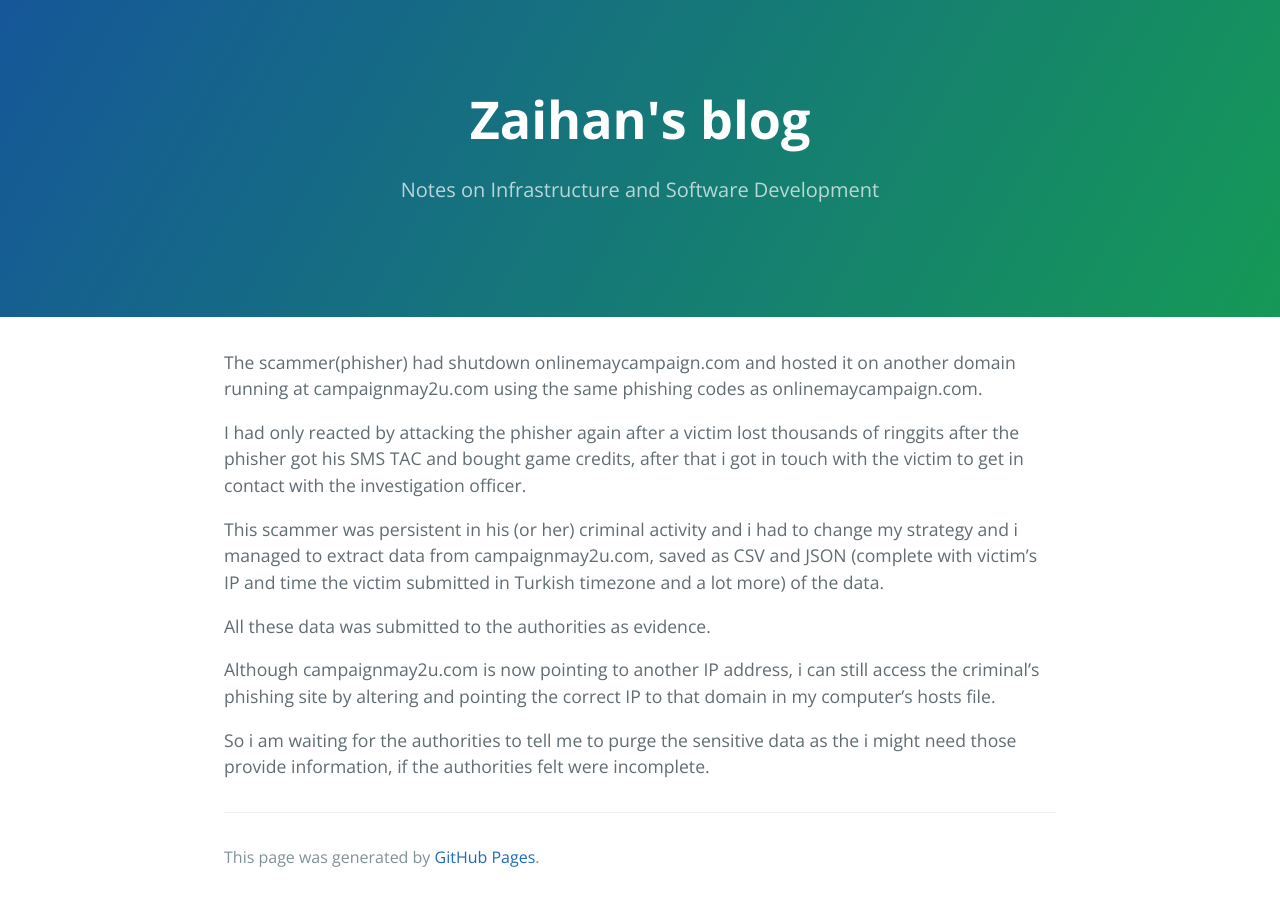
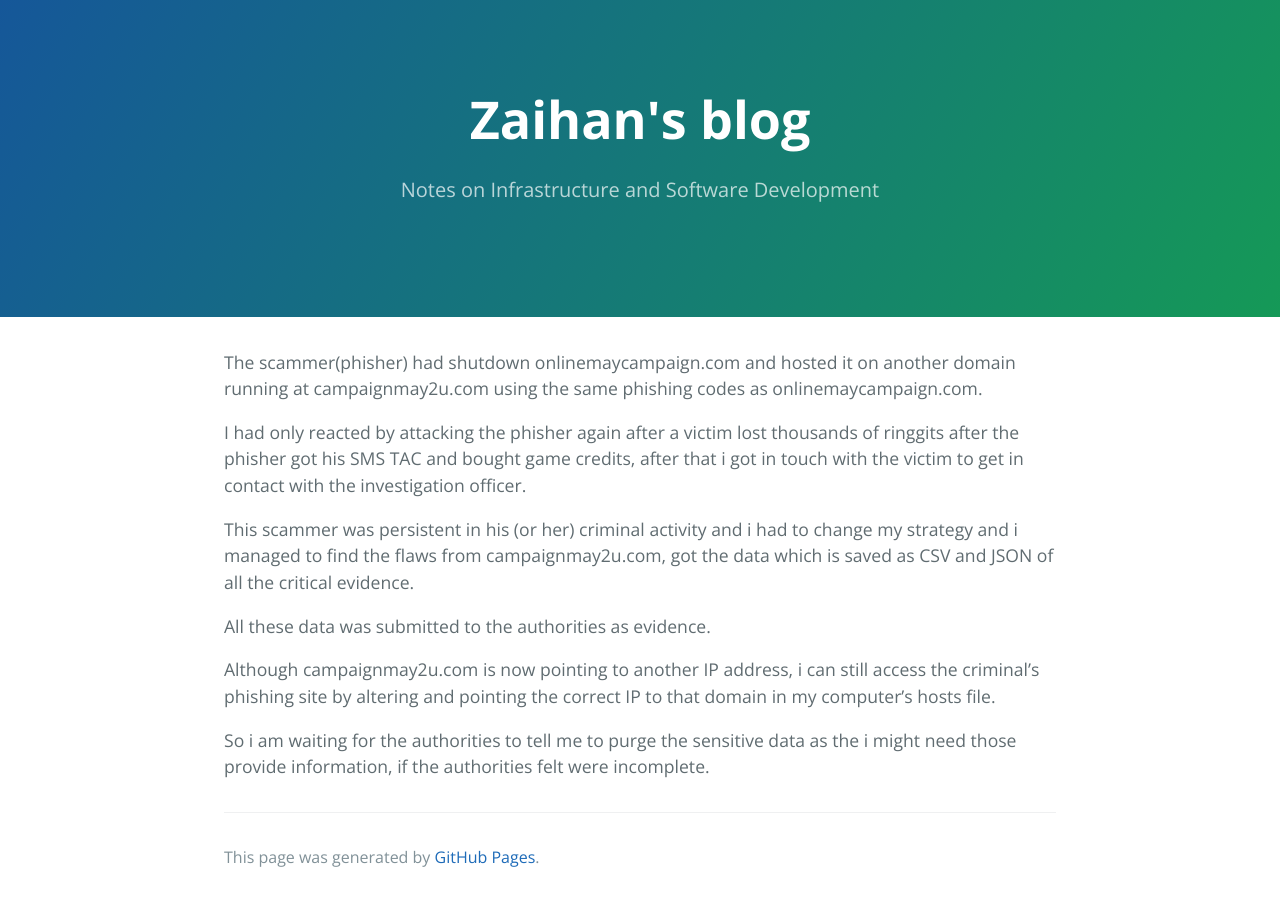
Before and after one commit to muhammadn/muhammadn.github.io, a Jekyll site: the page built from _posts/2021-02-08-collecting-intellgence.md, in a window 1280 px wide. Built offline with Jekyll 4.4.1, drawn with Linux system fonts in a browser that asks for light colours.

Commit message:
be more specific on words

```diff
--- a/_posts/2021-02-08-collecting-intellgence.md
+++ b/_posts/2021-02-08-collecting-intellgence.md
@@ -8,7 +8,7 @@ The scammer(phisher) had shutdown onlinemaycampaign.com and hosted it on another
 
 I had only reacted by attacking the phisher again after a victim lost thousands of ringgits after the phisher got his SMS TAC and bought game credits, after that i got in touch with the victim to get in contact with the investigation officer.
 
-This scammer was persistent in his (or her) criminal activity and i had to change my strategy and i managed to extract data from campaignmay2u.com, saved as CSV and JSON (complete with victim's IP and time the victim submitted in Turkish timezone and a lot more) of the data.
+This scammer was persistent in his (or her) criminal activity and i had to change my strategy and i managed to find the flaws from campaignmay2u.com, got the data which is saved as CSV and JSON of all the critical evidence.
 
 All these data was submitted to the authorities as evidence.
 
```
